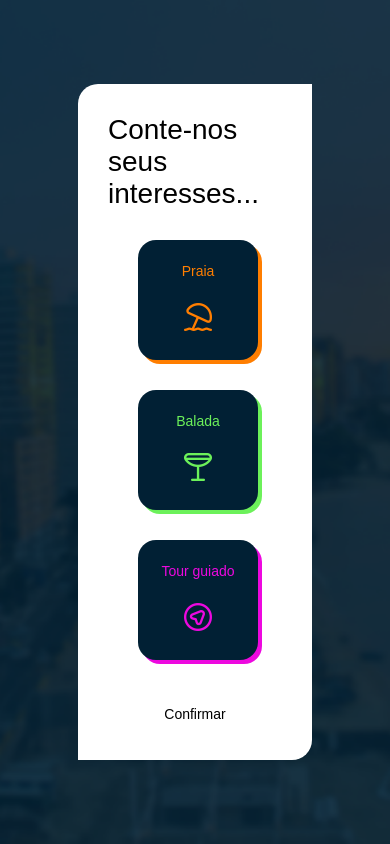
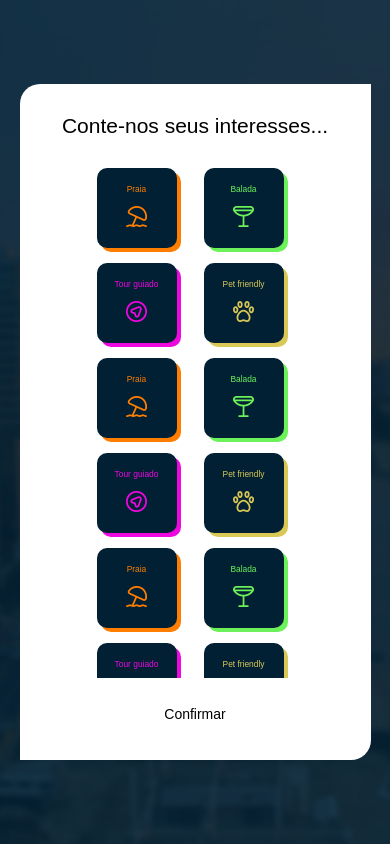
Before and after one commit to G4Devels/Projeto-Localizase, a React (Create React App) app in the folder app/: page /test in a window 390 px wide. Built offline with nearby package versions, Linux system fonts and the light colour scheme; a web font is replaced by a local one.

Commit message:
Versão mobile

```diff
--- a/app/src/component_styles/test_page.css
+++ b/app/src/component_styles/test_page.css
@@ -153,3 +153,52 @@ body {
         border: 2px solid var(--color07);
     }
 }
+
+/* VERSÃO MOBILE */
+@media screen and (max-width: 900px) {
+    #container {
+        max-width: 80%;
+    }
+}
+
+@media screen and (max-width: 520px) {
+    #container {
+        max-width: 90%;
+    }
+
+    #container form .card label {
+        width: 80px;
+        height: 80px;
+        margin: 0 10px 15px 0;
+        border-radius: 10px;
+    }
+
+    #container form .card label i, #container h1 {
+        font-size: 1.5em;
+    }
+
+    #container form .card label p {
+        font-size: 0.6em;
+    }
+}
+
+@media screen and (max-width: 370px) {
+    #container {
+        padding: 30px 10px;
+    }
+
+    #container form .card label {
+        width: 60px;
+        height: 60px;
+        margin: 0 10px 15px 0;
+        border-radius: 8px;
+    }
+
+    #container form .card label i, #container h1 {
+        font-size: 1.2em;
+    }
+
+    #container form .card label p {
+        font-size: 0.5em;
+    }
+}
```
